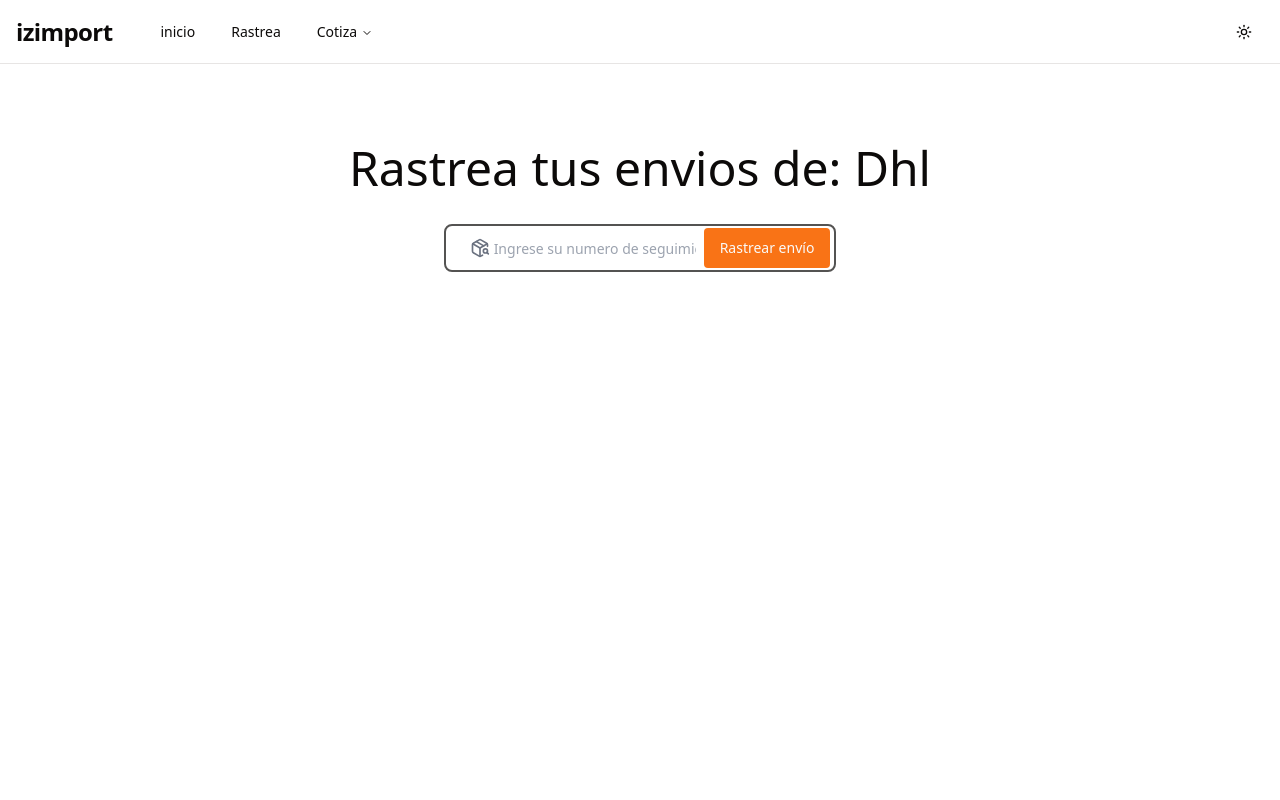
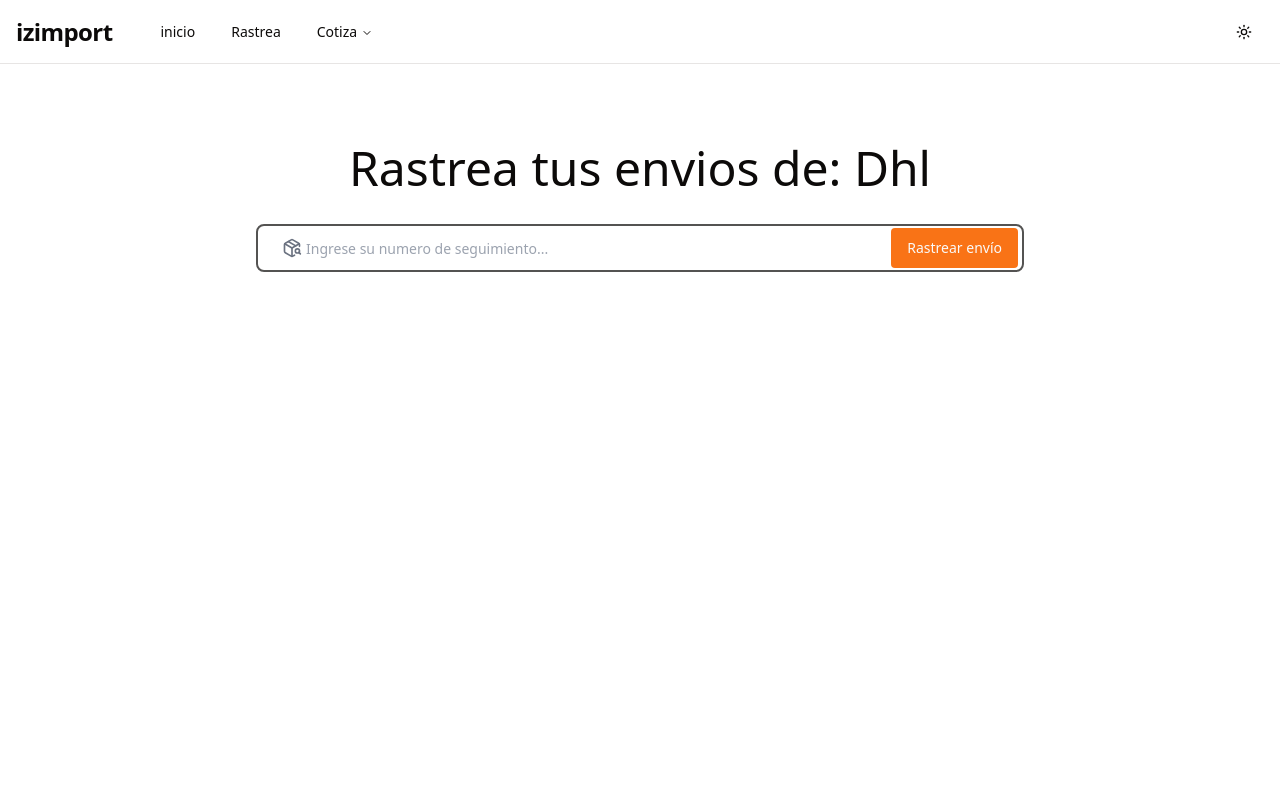
Before and after one commit to ivanmayta/izimport.com, a Next.js app: page /search in a window 1280 px wide. Shown: the top 800 px of the page. Built offline with nearby package versions, Linux system fonts and the light colour scheme.

Commit message:
refactor: ajustar el ancho del contenedor para que sea completo en lugar de fijo

```diff
--- a/src/components/custom/container.tsx
+++ b/src/components/custom/container.tsx
@@ -9,7 +9,7 @@ function Container({
     className?: string
 }) {
     return (
-        <div className={cn("w-7xl max-w-7xl mx-auto px-4", className)}>
+        <div className={cn("w-full max-w-7xl mx-auto px-4", className)}>
             {children}
         </div>
     )
```
